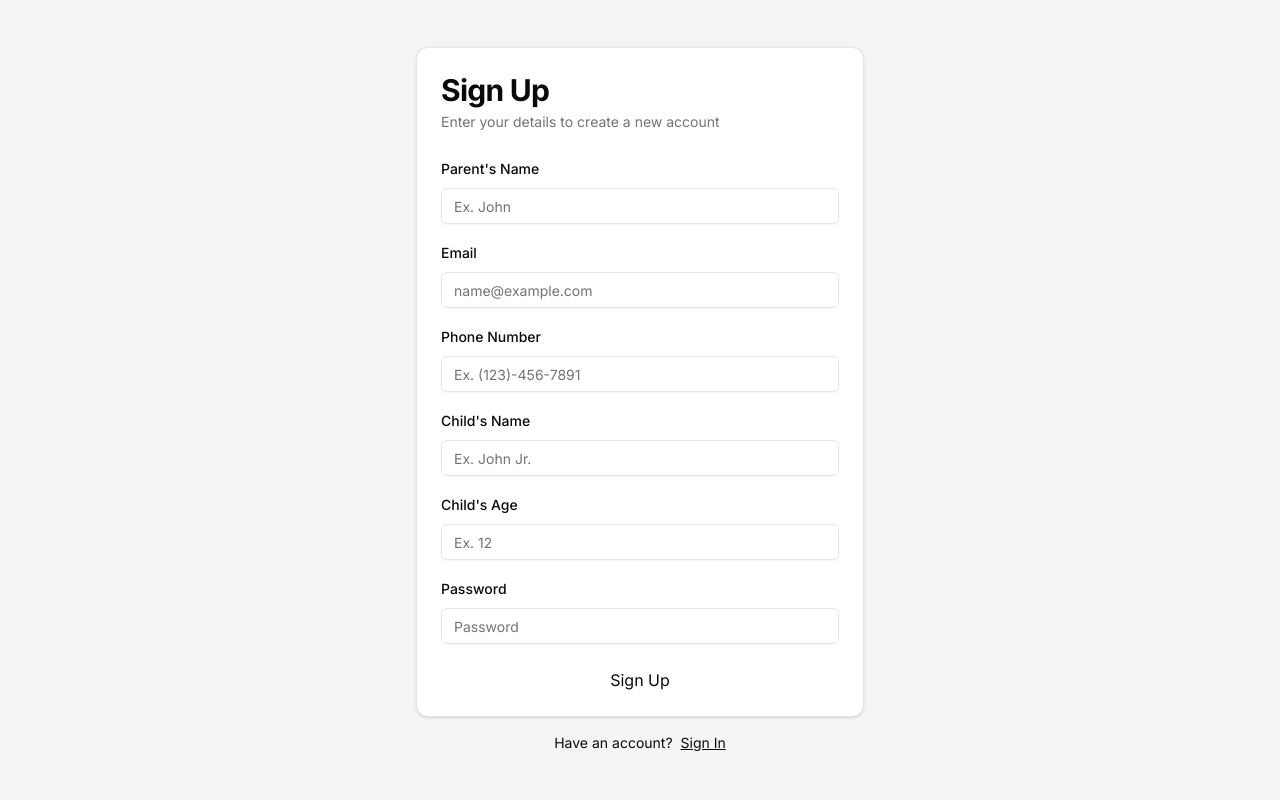
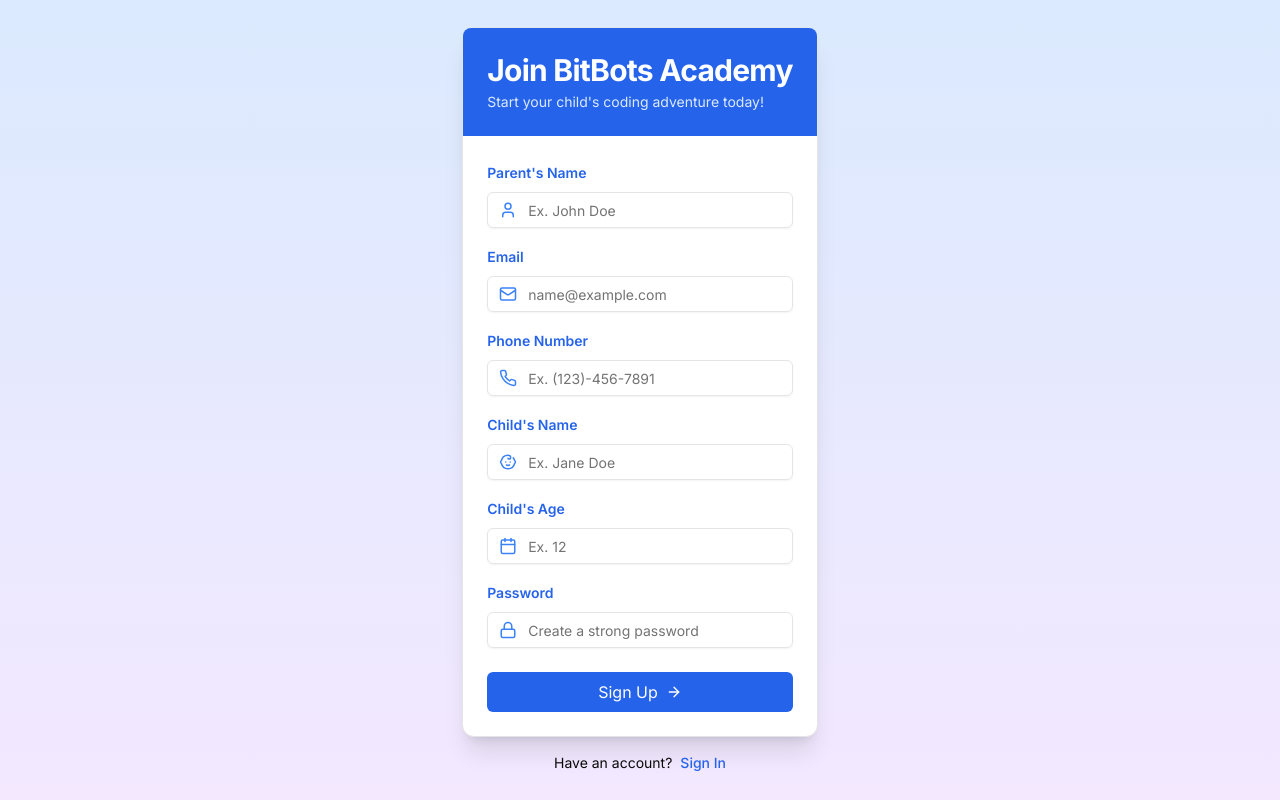
Before and after one commit to GoharShinwari/bitbots-frontend, a Next.js app: page /signup in a window 1280 px wide. Built offline with nearby package versions, Linux system fonts and the light colour scheme; no server answers.

Commit message:
sign in / log in designs

```diff
--- a/src/app/(auth)/layout.tsx
+++ b/src/app/(auth)/layout.tsx
@@ -1,9 +1,7 @@
-export default function AuthLayout({ children }: {
-    readonly children: React.ReactNode;
-  }) {
-    return (
-      <div className="flex flex-col items-center justify-center min-h-screen bg-gray-100 dark:bg-gray-900">
-        {children}
-      </div>
-    );
-  }
+export default function AuthLayout({ children }: { readonly children: React.ReactNode }) {
+  return (
+    <div className="flex flex-col items-center justify-center min-h-screen bg-gradient-to-b from-blue-100 to-purple-100">
+      {children}
+    </div>
+  );
+}
--- a/src/app/components/forms/SignUpForm.tsx
+++ b/src/app/components/forms/SignUpForm.tsx
@@ -1,4 +1,4 @@
-"use client"; // Add this line at the very top of the file
+"use client";
 
 import { useState } from "react";
 import { useRouter } from "next/navigation";
@@ -10,6 +10,7 @@ import { db } from "@/app/firebase/config";
 import { CardTitle, CardDescription, CardHeader, CardContent, CardFooter, Card } from "@/components/ui/card";
 import { Label } from "@/components/ui/label";
 import { Input } from "@/components/ui/input";
+import { ArrowRight, User, Mail, Phone, Baby, Calendar, Lock } from "lucide-react"; // Ensure lucide-react is imported for icons
 
 export function SignupForm() {
   const [parentName, setParentName] = useState("");
@@ -53,7 +54,6 @@ export function SignupForm() {
         resourcesViewed: 0,
         topicsCovered: 0,
         learningMinutes: 0,
-
       });
 
       router.push("/dashboard");
@@ -64,30 +64,36 @@ export function SignupForm() {
   };
 
   return (
+    <div className="min-h-screen bg-gradient-to-b from-blue-100 to-purple-100 flex items-center justify-center p-4">
       <div className="w-full max-w-md">
         <form onSubmit={handleSubmit}>
-        <Card>
-          <CardHeader className="space-y-1">
-            <CardTitle className="text-3xl font-bold">Sign Up</CardTitle>
-            <CardDescription>
-              Enter your details to create a new account
+          <Card className="shadow-xl">
+            <CardHeader className="space-y-1 bg-blue-600 text-white rounded-t-lg">
+              <CardTitle className="text-3xl font-bold">Join BitBots Academy</CardTitle>
+              <CardDescription className="text-blue-100">
+                Start your child's coding adventure today!
               </CardDescription>
             </CardHeader>
-          <CardContent className="space-y-4">
+            <CardContent className="space-y-4 pt-6">
               <div className="space-y-2">
-              <Label htmlFor="parentname">Parent&apos;s Name</Label>
+                <Label htmlFor="parentname" className="text-blue-600 font-semibold">Parent's Name</Label>
+                <div className="relative">
                   <Input
                     id="parentname"
                     name="parentname"
                     type="text"
-                placeholder="Ex. John"
+                    placeholder="Ex. John Doe"
                     value={parentName}
                     onChange={(e) => setParentName(e.target.value)}
                     required
+                    className="pl-10"
                   />
+                  <User className="absolute left-3 top-1/2 transform -translate-y-1/2 text-blue-500" size={18} />
+                </div>
               </div>
               <div className="space-y-2">
-              <Label htmlFor="email">Email</Label>
+                <Label htmlFor="email" className="text-blue-600 font-semibold">Email</Label>
+                <div className="relative">
                   <Input
                     id="email"
                     name="email"
@@ -96,10 +102,14 @@ export function SignupForm() {
                     value={email}
                     onChange={(e) => setEmail(e.target.value)}
                     required
+                    className="pl-10"
                   />
+                  <Mail className="absolute left-3 top-1/2 transform -translate-y-1/2 text-blue-500" size={18} />
+                </div>
               </div>
               <div className="space-y-2">
-              <Label htmlFor="phonenumber">Phone Number</Label>
+                <Label htmlFor="phonenumber" className="text-blue-600 font-semibold">Phone Number</Label>
+                <div className="relative">
                   <Input
                     id="phonenumber"
                     name="phonenumber"
@@ -108,22 +118,30 @@ export function SignupForm() {
                     value={phoneNumber}
                     onChange={(e) => setPhoneNumber(e.target.value)}
                     required
+                    className="pl-10"
                   />
+                  <Phone className="absolute left-3 top-1/2 transform -translate-y-1/2 text-blue-500" size={18} />
+                </div>
               </div>
               <div className="space-y-2">
-              <Label htmlFor="childname">Child&apos;s Name</Label>
+                <Label htmlFor="childname" className="text-blue-600 font-semibold">Child's Name</Label>
+                <div className="relative">
                   <Input
                     id="childname"
                     name="childname"
                     type="text"
-                placeholder="Ex. John Jr."
+                    placeholder="Ex. Jane Doe"
                     value={childName}
                     onChange={(e) => setChildName(e.target.value)}
                     required
+                    className="pl-10"
                   />
+                  <Baby className="absolute left-3 top-1/2 transform -translate-y-1/2 text-blue-500" size={18} />
+                </div>
               </div>
               <div className="space-y-2">
-              <Label htmlFor="childage">Child&apos;s Age</Label>
+                <Label htmlFor="childage" className="text-blue-600 font-semibold">Child's Age</Label>
+                <div className="relative">
                   <Input
                     id="childage"
                     name="childage"
@@ -132,37 +150,51 @@ export function SignupForm() {
                     value={childAge}
                     onChange={(e) => setChildAge(e.target.value)}
                     required
+                    className="pl-10"
                   />
+                  <Calendar className="absolute left-3 top-1/2 transform -translate-y-1/2 text-blue-500" size={18} />
+                </div>
               </div>
               <div className="space-y-2">
-              <Label htmlFor="password">Password</Label>
+                <Label htmlFor="password" className="text-blue-600 font-semibold">Password</Label>
+                <div className="relative">
                   <Input
                     id="password"
                     name="password"
                     type="password"
-                placeholder="Password"
+                    placeholder="Create a strong password"
                     value={password}
                     onChange={(e) => setPassword(e.target.value)}
                     required
+                    className="pl-10"
                   />
+                  <Lock className="absolute left-3 top-1/2 transform -translate-y-1/2 text-blue-500" size={18} />
+                </div>
               </div>
               {error && (
-              <div className="text-red-500 text-center mt-2">
+                <div className="text-red-500 text-center mt-2 bg-red-100 p-2 rounded">
                   {error}
                 </div>
               )}
             </CardContent>
-          <CardFooter className="flex flex-col">
-            <button type="submit" className="w-full">Sign Up</button>
+            <CardFooter className="flex flex-col space-y-4">
+              <button
+                type="submit"
+                className="w-full bg-blue-600 text-white py-2 rounded-md hover:bg-blue-700 transition-colors flex items-center justify-center"
+              >
+                Sign Up
+                <ArrowRight className="ml-2 h-4 w-4" />
+              </button>
             </CardFooter>
           </Card>
+        </form>
         <div className="mt-4 text-center text-sm">
           Have an account?
-          <Link className="underline ml-2" href="/signin">
+          <Link className="text-blue-600 hover:underline ml-2 font-medium" href="/signin">
             Sign In
           </Link>
         </div>
-      </form>
+      </div>
     </div>
   );
 }
```
Also changed, not shown: src/app/components/forms/SigninForm.tsx (+48 -30 lines), src/app/globals.css (line endings or trailing spaces). Lines whose indentation alone changed are shown as unchanged.
